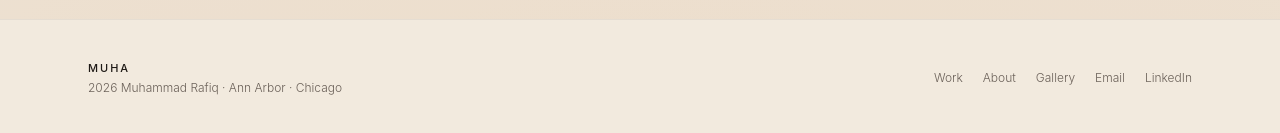
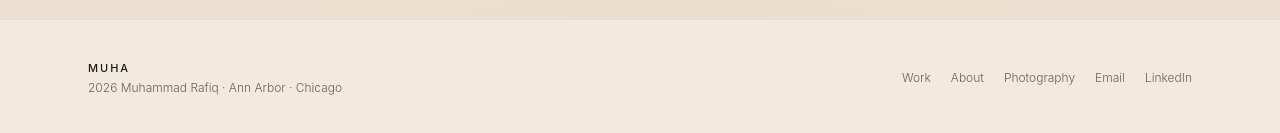
Before and after one commit to mohabbis/personal-portfolio, a Next.js app: page / in a window 1280 px wide. Shown: the part 3076-3209 px from the top of the page. Built offline with nearby package versions, Linux system fonts and the light colour scheme.

Commit message:
Move photography into footer

```diff
--- a/components/layout/site-footer.tsx
+++ b/components/layout/site-footer.tsx
@@ -26,7 +26,7 @@ export function SiteFooter() {
               </Link>
             ))}
             <Link href="/photography" className="transition-colors hover:text-foreground">
-              Gallery
+              Photography
             </Link>
             <Link href={emailHref} className="transition-colors hover:text-foreground">
               Email
```
